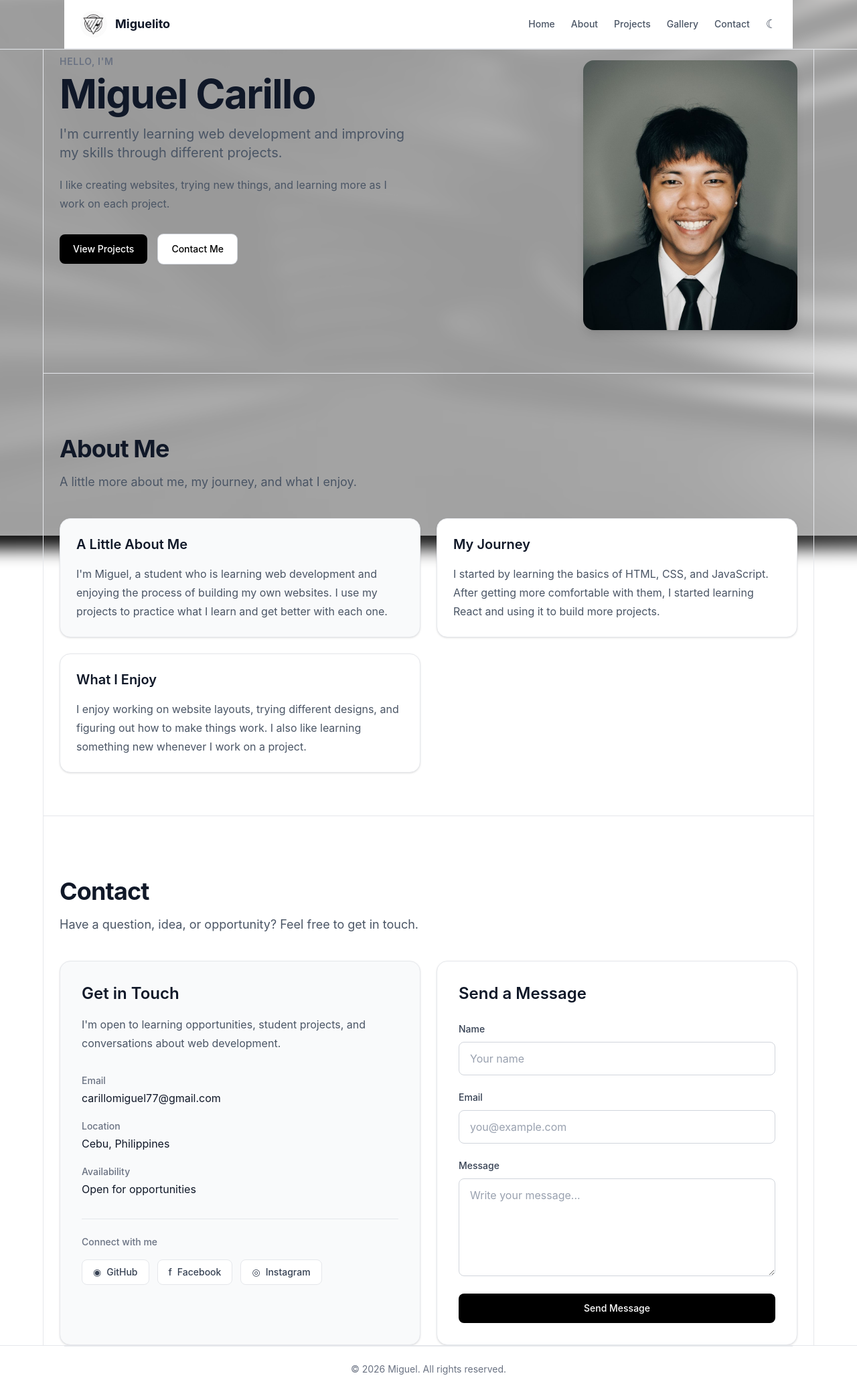
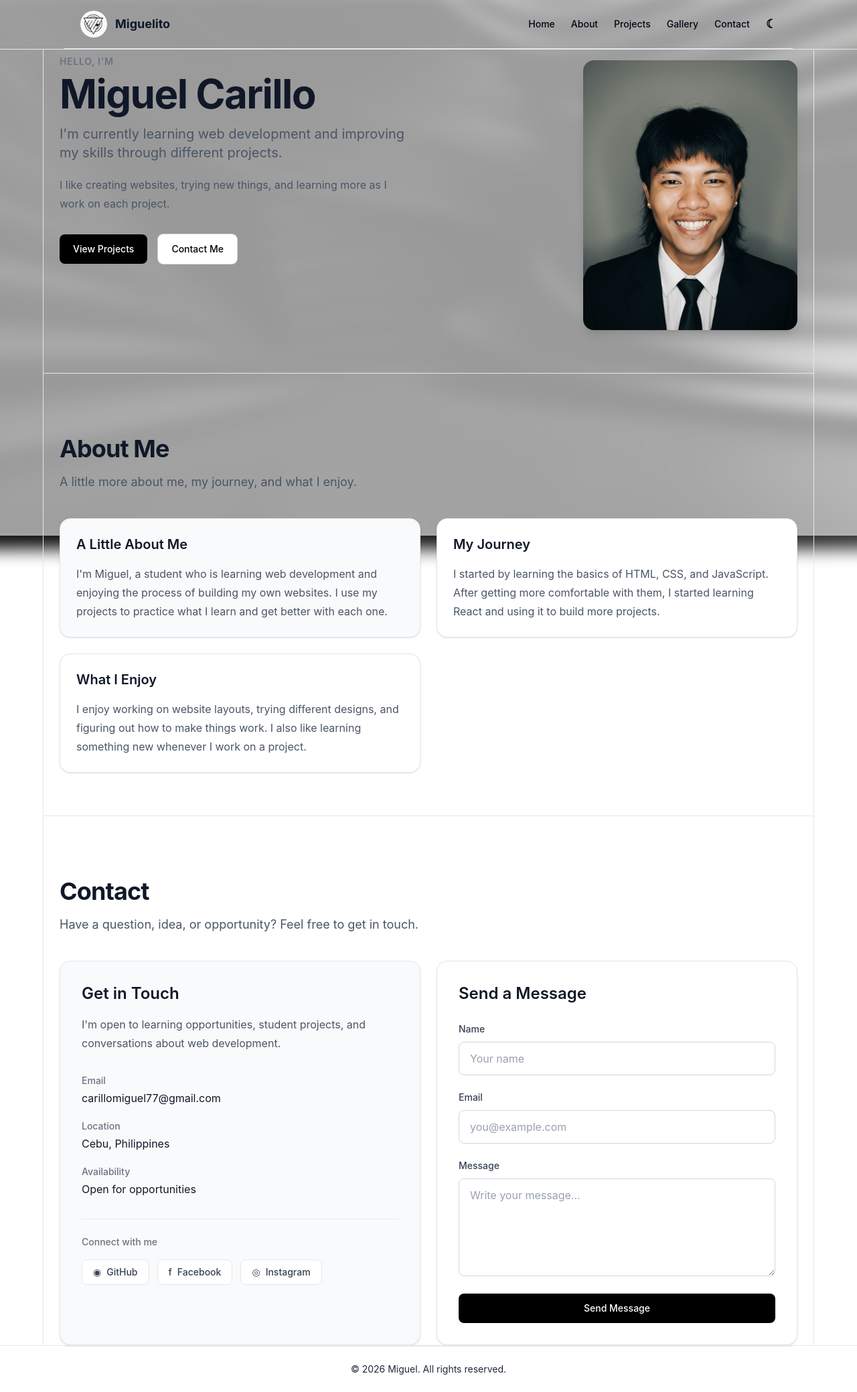
Before and after one commit to Miguelito-77gil/prelim-proj, a React (Vite) app: page / in a window 1280 px wide. Shown: the whole page at 67% size. Built offline with nearby package versions, Linux system fonts and the light colour scheme.

Commit message:
Add files via upload

```diff
--- a/src/components/common/Footer.jsx
+++ b/src/components/common/Footer.jsx
@@ -1,7 +1,7 @@
 function Footer() {
   return (
-    <footer className="border-t border-gray-200 bg-white dark:border-[#3A3B3C] dark:bg-[#18191A]">
-      <div className="mx-auto flex max-w-6xl justify-center px-4 py-5 text-center text-xs text-gray-500 sm:px-6 sm:py-6 sm:text-sm dark:text-gray-400">
+    <footer className="border-t border-gray-200 bg-transparent dark:border-gray-800 dark:bg-transparent">
+      <div className="mx-auto flex max-w-6xl justify-center px-4 py-5 text-center text-xs text-gray-800 sm:px-6 sm:py-6 sm:text-sm dark:text-gray-400">
         © 2026 Miguel. All rights reserved.
       </div>
     </footer>
--- a/src/components/common/Navbar.jsx
+++ b/src/components/common/Navbar.jsx
@@ -23,9 +23,8 @@ function Navbar() {
   };
 
   return (
-    <header className="border-b border-gray-200 bg-white dark:border-[#3A3B3C] dark:bg-[#18191A]">
+        <header className="border-b border-gray-200 bg-transparent dark:border-[#3A3B3C]">
          <nav className="mx-auto max-w-6xl px-4 py-4 sm:px-6">
-
         {/* Navbar Top */}
         <div className="flex items-center justify-between">
 
@@ -52,35 +51,35 @@ function Navbar() {
 
             <Link
               to="/"
-              className="text-sm font-medium text-gray-600 transition hover:text-black dark:text-gray-300 dark:hover:text-white"
+              className="text-sm font-medium text-gray-950 transition hover:text-black dark:text-gray-300 dark:hover:text-white"
             >
               Home
             </Link>
 
             <a
               href="/#about"
-              className="text-sm font-medium text-gray-600 transition hover:text-black dark:text-gray-300 dark:hover:text-white"
+              className="text-sm font-medium text-gray-950 transition hover:text-black dark:text-gray-300 dark:hover:text-white"
             >
               About
             </a>
 
             <Link
               to="/projects"
-              className="text-sm font-medium text-gray-600 transition hover:text-black dark:text-gray-300 dark:hover:text-white"
+              className="text-sm font-medium text-gray-950 transition hover:text-black dark:text-gray-300 dark:hover:text-white"
             >
               Projects
             </Link>
 
             <Link
               to="/gallery"
-              className="text-sm font-medium text-gray-600 transition hover:text-black dark:text-gray-300 dark:hover:text-white"
+              className="text-sm font-medium text-gray-950 transition hover:text-black dark:text-gray-300 dark:hover:text-white"
             >
               Gallery
             </Link>
 
             <Link
               to="/contact"
-              className="text-sm font-medium text-gray-600 transition hover:text-black dark:text-gray-300 dark:hover:text-white"
+              className="text-sm font-medium text-gray-950 transition hover:text-black dark:text-gray-300 dark:hover:text-white"
             >
               Contact
             </Link>
@@ -89,7 +88,7 @@ function Navbar() {
             <button
               type="button"
               onClick={toggleDarkMode}
-              className="text-lg text-gray-700 transition hover:opacity-60 dark:text-gray-300"
+              className="text-lg font-bold text-gray-950 transition-transform hover:scale-110 dark:text-white"
               aria-label="Toggle dark mode"
             >
               {darkMode ? "☀" : "☾"}
@@ -103,7 +102,7 @@ function Navbar() {
             <button
                type="button"
                   onClick={toggleDarkMode}
-              className="text-lg text-gray-700 transition hover:opacity-60 dark:text-gray-300"
+                    className="relative z-50 text-xl font-bold text-black transition-transform hover:scale-110 dark:text-white"
                   aria-label="Toggle dark mode"
                     >
                     {darkMode ? "☀" : "☾"}
```
Lines whose indentation alone changed are shown as unchanged.
